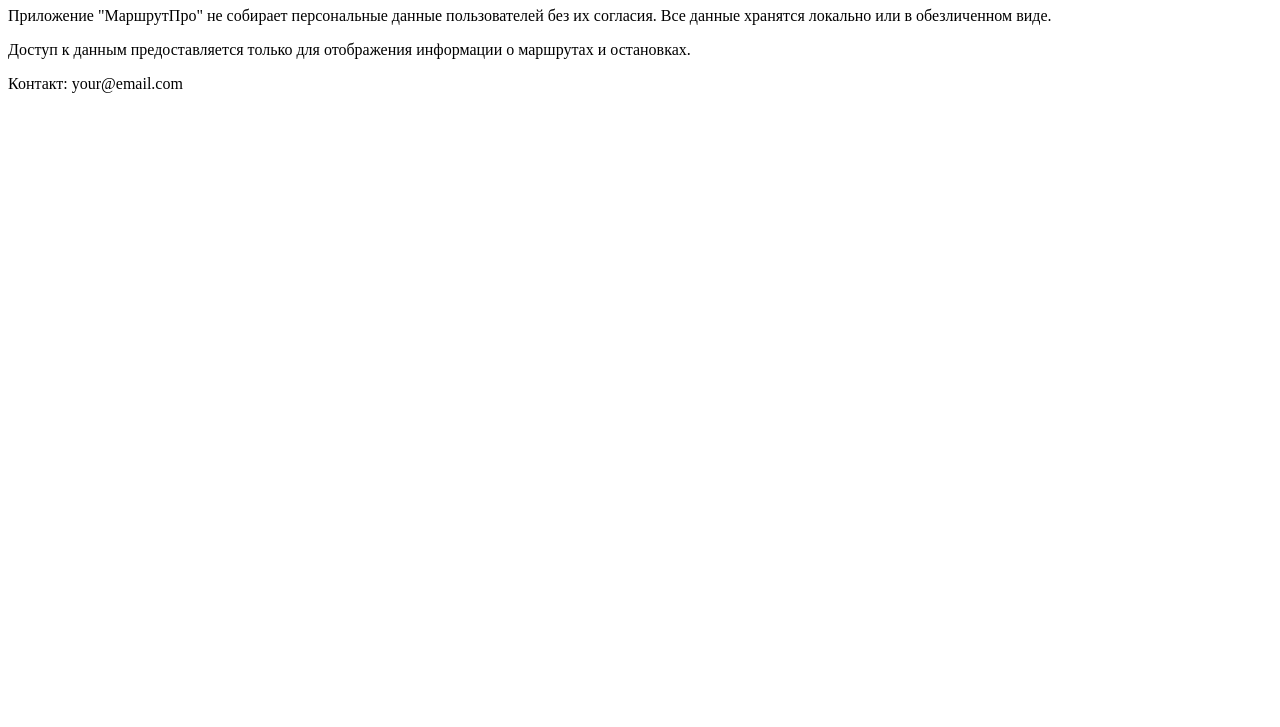
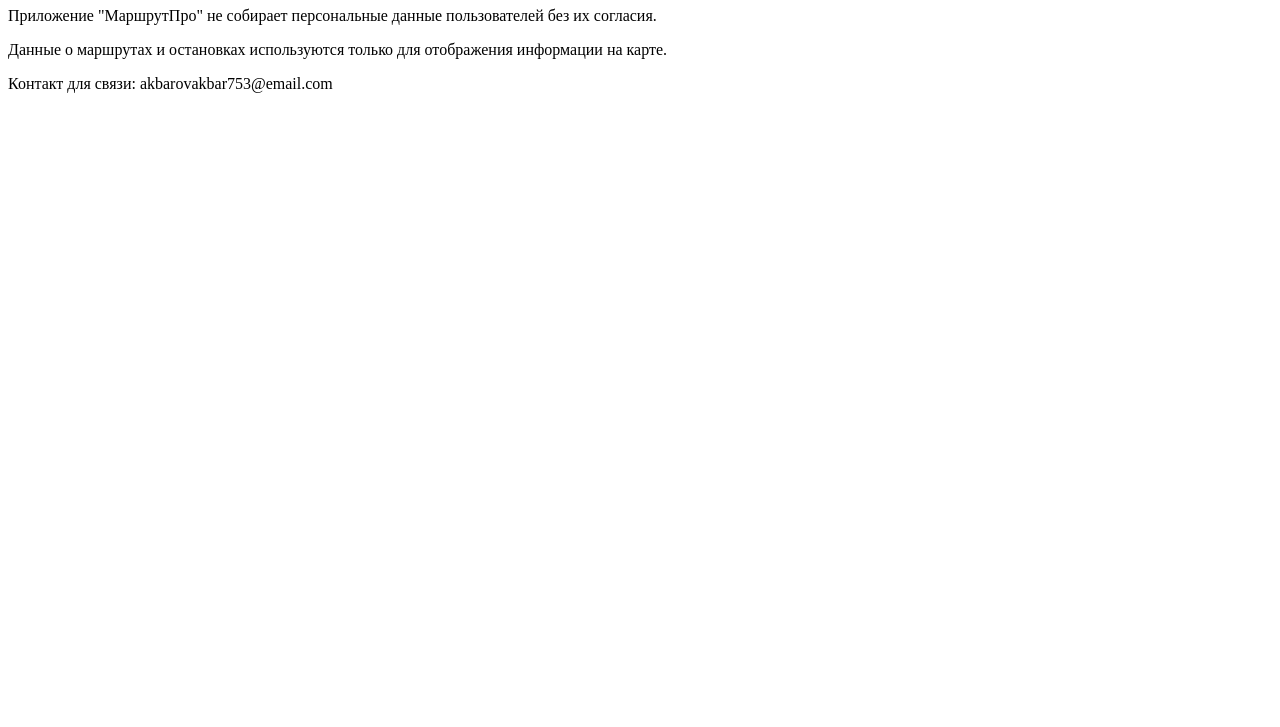
Before and after one commit to GRUMM7506/privacy_policy, a plain HTML site: page privacy_policy.html in a window 1280 px wide. Shown: the part 73-800 px from the top of the page. Drawn offline with Linux system fonts and the light colour scheme.

Commit message:
Update privacy_policy.html

```diff
--- a/privacy_policy.html
+++ b/privacy_policy.html
@@ -1,10 +1,10 @@
 <!DOCTYPE html>
 <html>
-<head><title>Политика конфиденциальности</title></head>
+<head><meta charset="UTF-8"><title>Политика конфиденциальности</title></head>
 <body>
 <h1>Политика конфиденциальности</h1>
-<p>Приложение "МаршрутПро" не собирает персональные данные пользователей без их согласия. Все данные хранятся локально или в обезличенном виде.</p>
-<p>Доступ к данным предоставляется только для отображения информации о маршрутах и остановках.</p>
-<p>Контакт: your@email.com</p>
+<p>Приложение "МаршрутПро" не собирает персональные данные пользователей без их согласия.</p>
+<p>Данные о маршрутах и остановках используются только для отображения информации на карте.</p>
+<p>Контакт для связи: akbarovakbar753@email.com</p>
 </body>
 </html>
```
